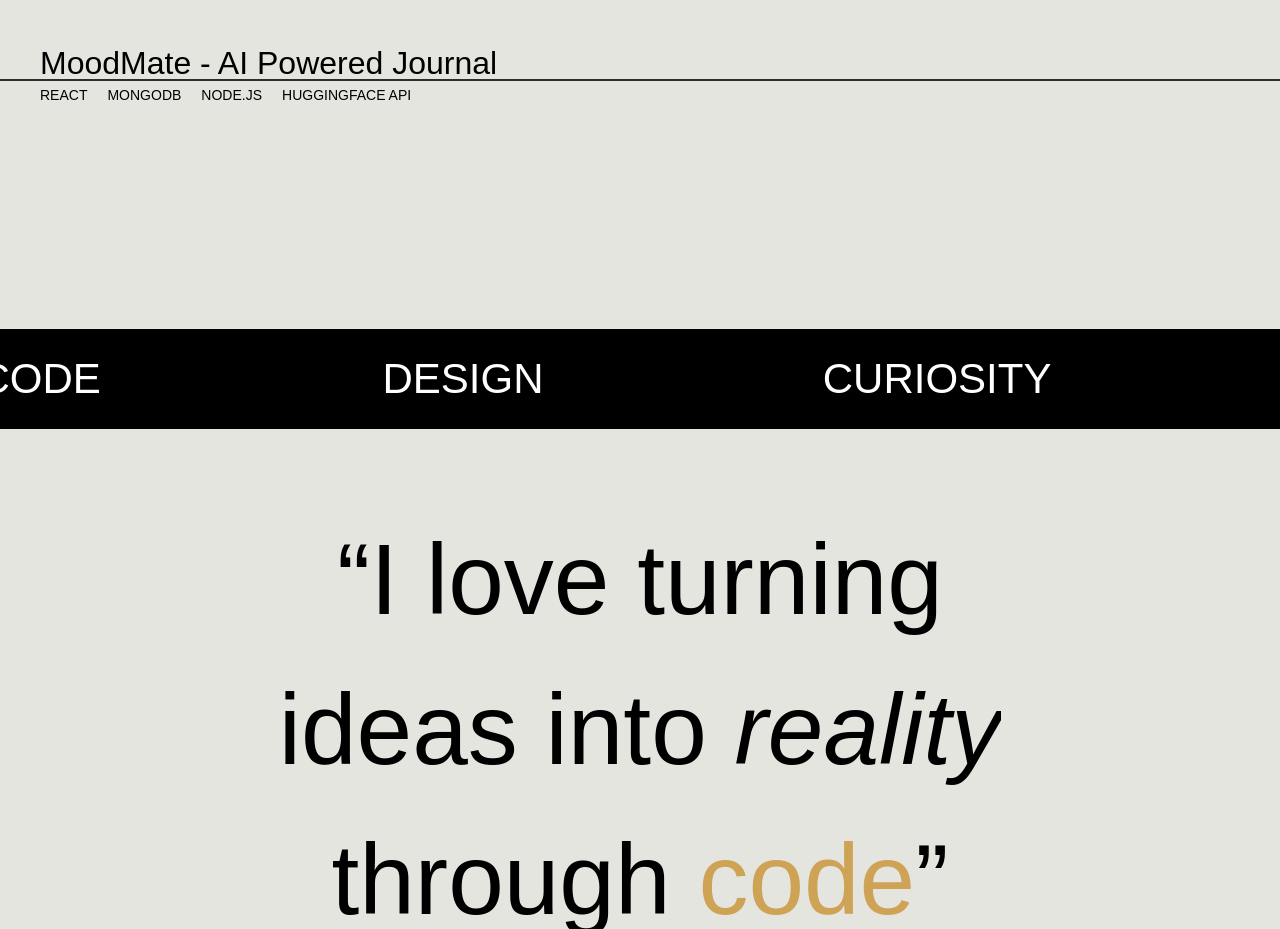
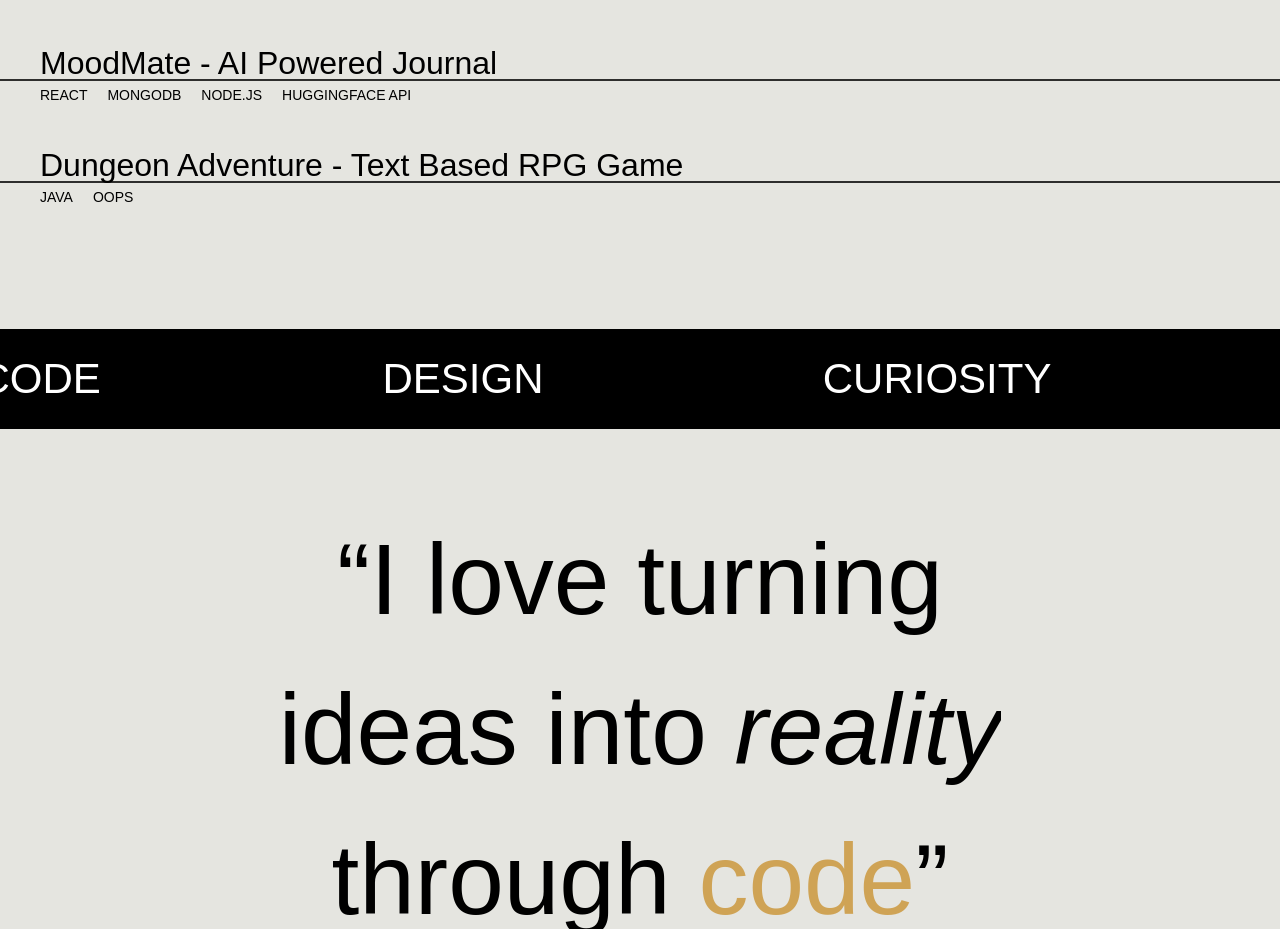
Before and after one commit to srishtayal/Portfolio-Website, a React (Vite) app: page / in a window 1280 px wide. Shown: the part 3145-4074 px from the top of the page. Built offline with nearby package versions, Linux system fonts and the light colour scheme; some icons are missing; a web font is replaced by a local one.

Commit message:
add Dungeon Adventure project

```diff
--- a/src/constants/index.js
+++ b/src/constants/index.js
@@ -29,6 +29,19 @@ export const projects = [
       { id: 4, name: "HuggingFace API" },
     ],
   },
+  {
+    id: 3,
+    name: "Dungeon Adventure - Text Based RPG Game",
+    description:
+      "This is a simple text-based dungeon crawler built using Object-Oriented Programming (OOP) in Java.",
+    href: "",
+    image: "/assets/projects/Dungeon.png",
+    bgImage: "/assets/backgrounds/map.jpg",
+    frameworks: [
+      { id: 1, name: "Java" },
+      { id: 2, name: "OOPs" }
+    ],
+  },
 
 ];
 export const socials = [
```
Also changed, not shown: public/assets/projects/Dungeon.png (added).
